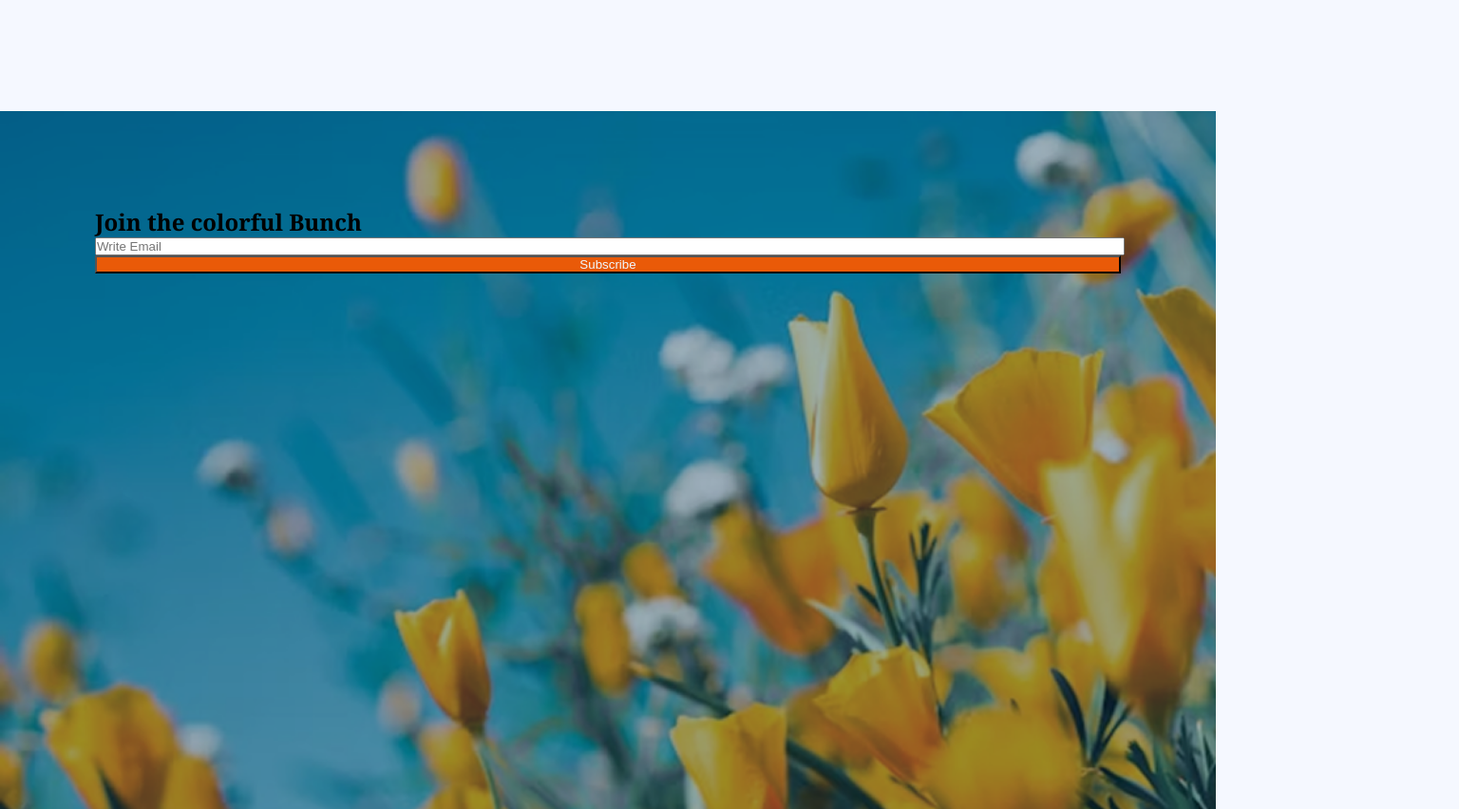
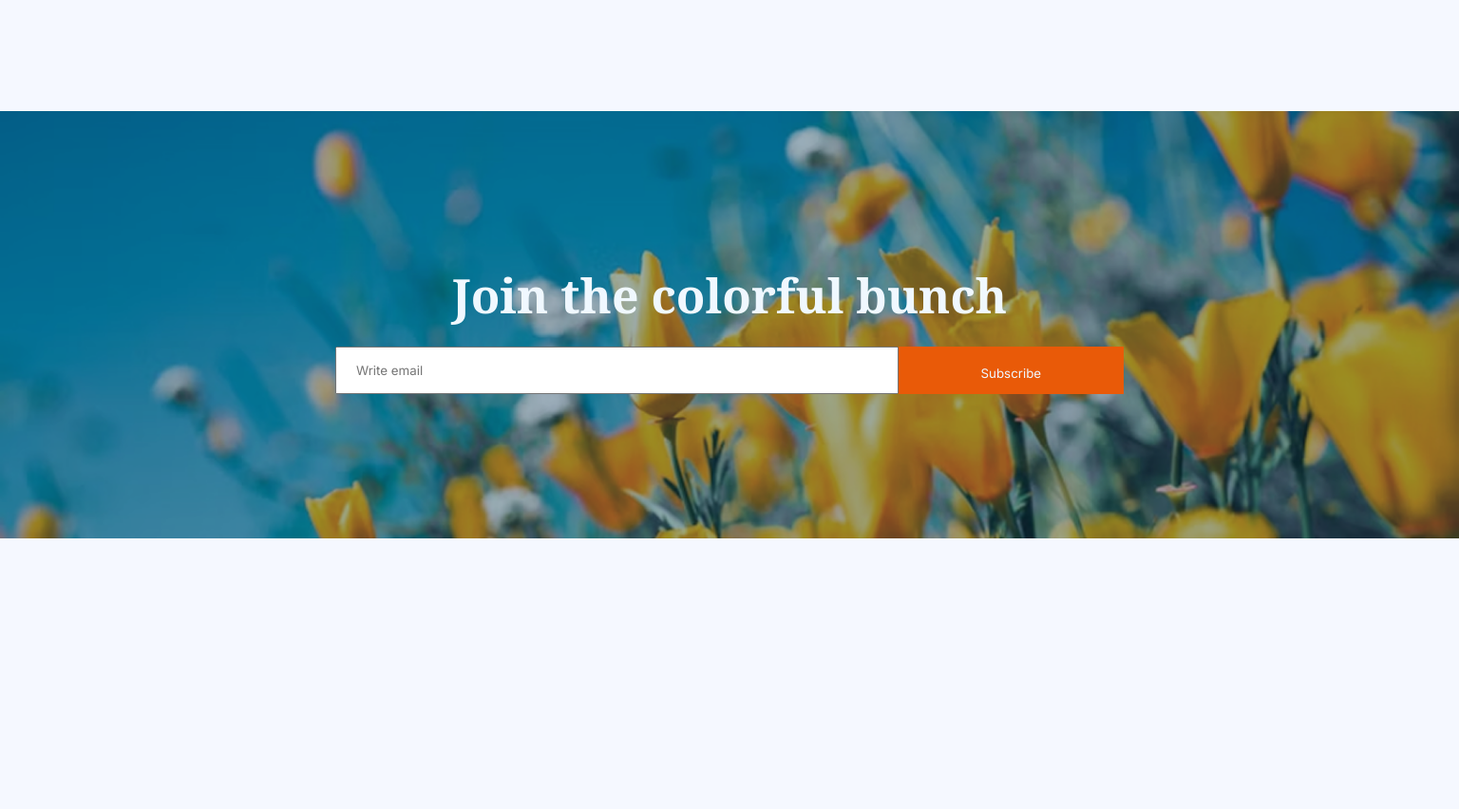
Before and after one commit to Sumaiiya-Haque/Assignment2-Responsive-Flower, a plain HTML site: page index.html in a window 1280 px wide. Shown: the part 3755-4607 px from the top of the page at 95% size, 1536 px wide, since content can reach past the window. After the commit the page ends 4422 px from the top, so only its background shows below. Drawn offline with Linux system fonts and the light colour scheme.

Commit message:
done colorful branch alhamdulillah

```diff
--- a/index.html
+++ b/index.html
@@ -208,17 +208,16 @@
             </div>
 
         </section>
+       <section class="join-container">
+        <div class="join">
+            <p class="join-title noto"> Join the colorful bunch</p>
+            <div class="form">
+                <input class="inter" type="email" name="" id="" placeholder="Write email">
+                <input class="inter" type="submit" value="Subscribe">
+            </div>
+        </div>
+    </section>
 
-        <section class="colorful-bunch">
-            <div class="colorful-bunch-content">
-                <h1 class="colorful-title noto">Join the colorful Bunch</h1>
-            <div class="input-section">
-                <input class="email" type="email" name="" id="" placeholder="Write Email">
-            <input class="subscribe" type="submit" value="Subscribe">
-            </div>
-            </div>
-
-        </section>
 
     </main>
     <footer>
--- a/styles/flower.css
+++ b/styles/flower.css
@@ -277,29 +277,52 @@ color: aliceblue;
     color: aliceblue;
 }
 /* colorful bunch */
-.colorful-bunch{
-    background-image: url(../assets/news-letter-bg.png);
-    background-repeat: no-repeat;
-    background-size:cover;
-    max-width:1500px;
-    height: 535px;
-    margin: 0;
-    /* margin-bottom: 100px; */
 
-    /* margin: 100px auto; */
-    padding: 100px;
-}
+ .join-container {
+            background-image: url('../assets/news-letter-bg.png');
+            background-repeat: no-repeat;
+            background-size: cover;
+            width: 1536px;
+            height: 450px;
+            margin-bottom: 100px;
+        }
 
-.input-section input{
-    width: 100%;
-    height: 100%;
+        .join {
+            display: flex;
+            flex-direction: column;
+            justify-items: center;
+            align-items: center;
+            padding-top: 160px;
 
-    display: flex;
-    align-items: center;
-    justify-content: center;
-}
-.subscribe{
-    background-color: #E95A08;
-    color: aliceblue;
+        }
+        .join-title{
+            color: aliceblue;
+            font-size: 50px;
+            font-weight: 700;
+        }
 
-}
+        .form {
+        /* border: 2px solid red; */
+            display: flex;
+            flex-direction: row;
+            gap: 0;
+            width: 830px;
+            height: 50px;
+            padding-top:20px;
+
+
+        }
+
+        .form input[type="email"] {
+            width: 70%;
+            padding: 20px;
+
+        }
+
+        .form input[type="submit"] {
+            width: 30%;
+            padding: 20px;
+            color: aliceblue;
+            background-color:#E95A08;
+            border: none;
+        }
```
Also changed, not shown: practice.html (+43 -41 lines).
